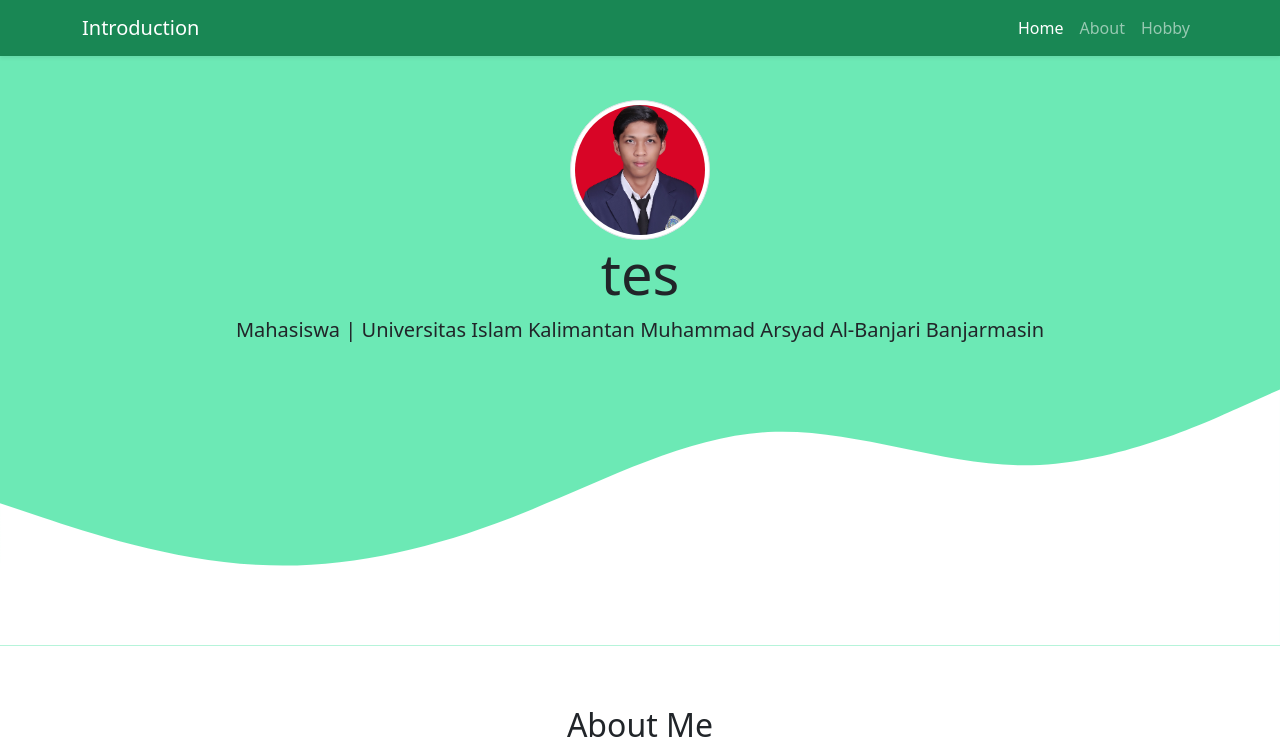
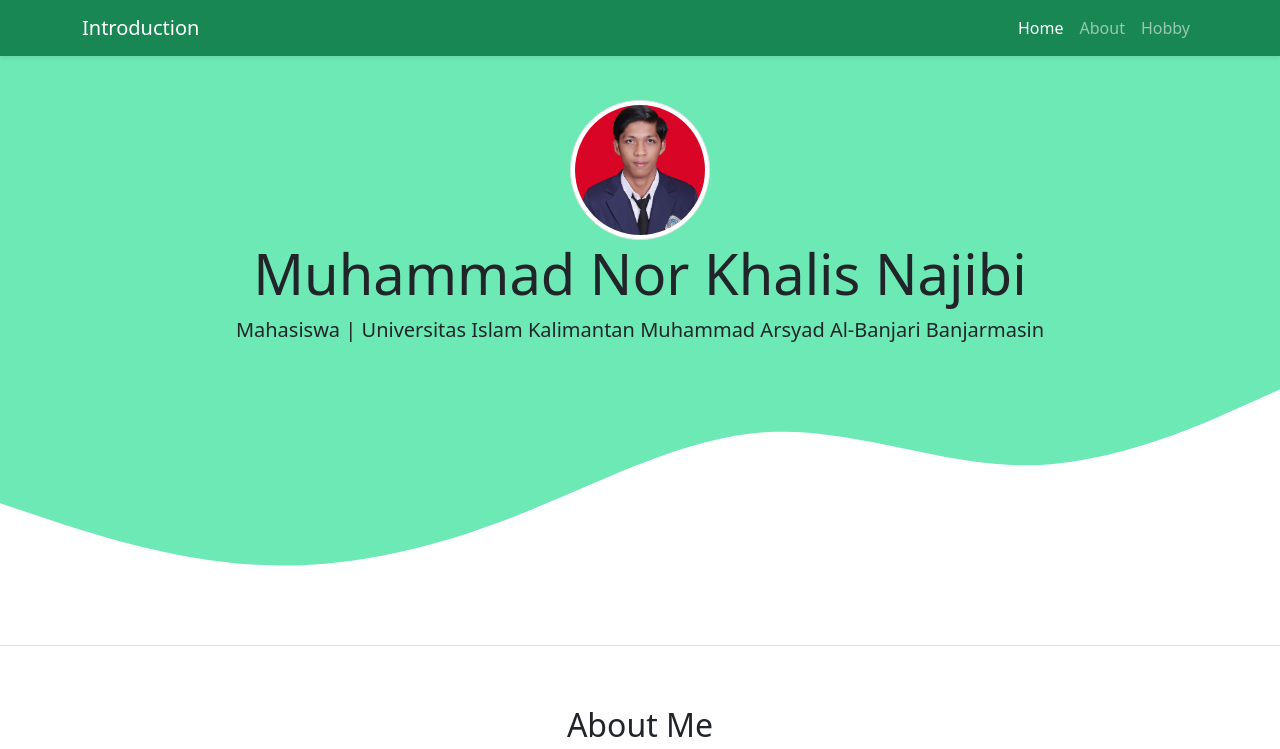
Before and after one commit to halisnajibi/halisnajibi.github.io, a plain HTML site: page index.html in a window 1280 px wide. Shown: the top 749 px of the page. Drawn offline with nearby package versions, Linux system fonts and the light colour scheme.

Commit message:
merubah nama

```diff
--- a/index.html
+++ b/index.html
@@ -40,7 +40,7 @@
   <!-- jumbotron -->
   <section class="jumbotron text-center">
     <img src="img/HALIS ALMAMATER UNISKA.jpg" alt="Profil" width="140" class="rounded-circle img-thumbnail" />
-    <h1 class="display-4">tes</h1>
+    <h1 class="display-4">Muhammad Nor Khalis Najibi</h1>
     <p class="lead">Mahasiswa | Universitas Islam Kalimantan Muhammad Arsyad Al-Banjari Banjarmasin</p>
     <svg xmlns="http://www.w3.org/2000/svg" viewBox="0 0 1440 320">
       <path fill="#fff" fill-opacity="1"
```
